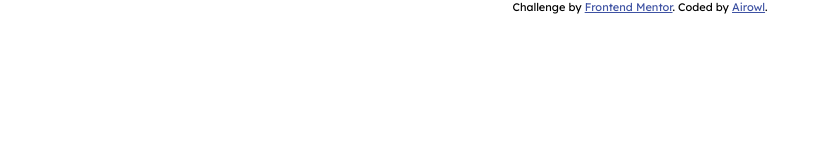
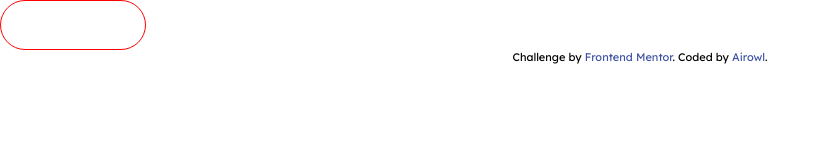
Before and after one commit to airowl/3-column-preview-card-component-main, a plain HTML site: page index.html in a window 1280 px wide. Shown: the whole page, without its empty margins (0-830 px from the left). Drawn offline with Linux system fonts and the light colour scheme.

Commit message:
add buttons

```diff
--- a/css/style.css
+++ b/css/style.css
@@ -14,7 +14,27 @@ body{
     font-family: 'Lexend Deca', sans-serif;
 }
 
+a{
+    text-decoration: none;
+    color: transparent;
+}
+
+a:visited{
+    color: #fff;
+}
+
 /*
 font-family: 'Big Shoulders Display', cursive;
 font-family: 'Lexend Deca', sans-serif;
  */
+
+.big_btn{
+    border: 1px solid red;
+    width: 146px;
+    height: 50px;
+    display: inline-block;
+    vertical-align: middle;
+    line-height: 50px;
+    text-align: center;
+    border-radius: 30px;
+}
--- a/index.html
+++ b/index.html
@@ -24,9 +24,13 @@
 </head>
 <body>
 
-  <div class="big_btn">
+  <a href="#">
+    <div class="big_btn">
+      Learn More
+    </div>
+  </a>
 
-  </div>
+
 
   <!-- Sedans
   Choose a sedan for its affordability and excellent fuel economy. Ideal for cruising in the city
```
